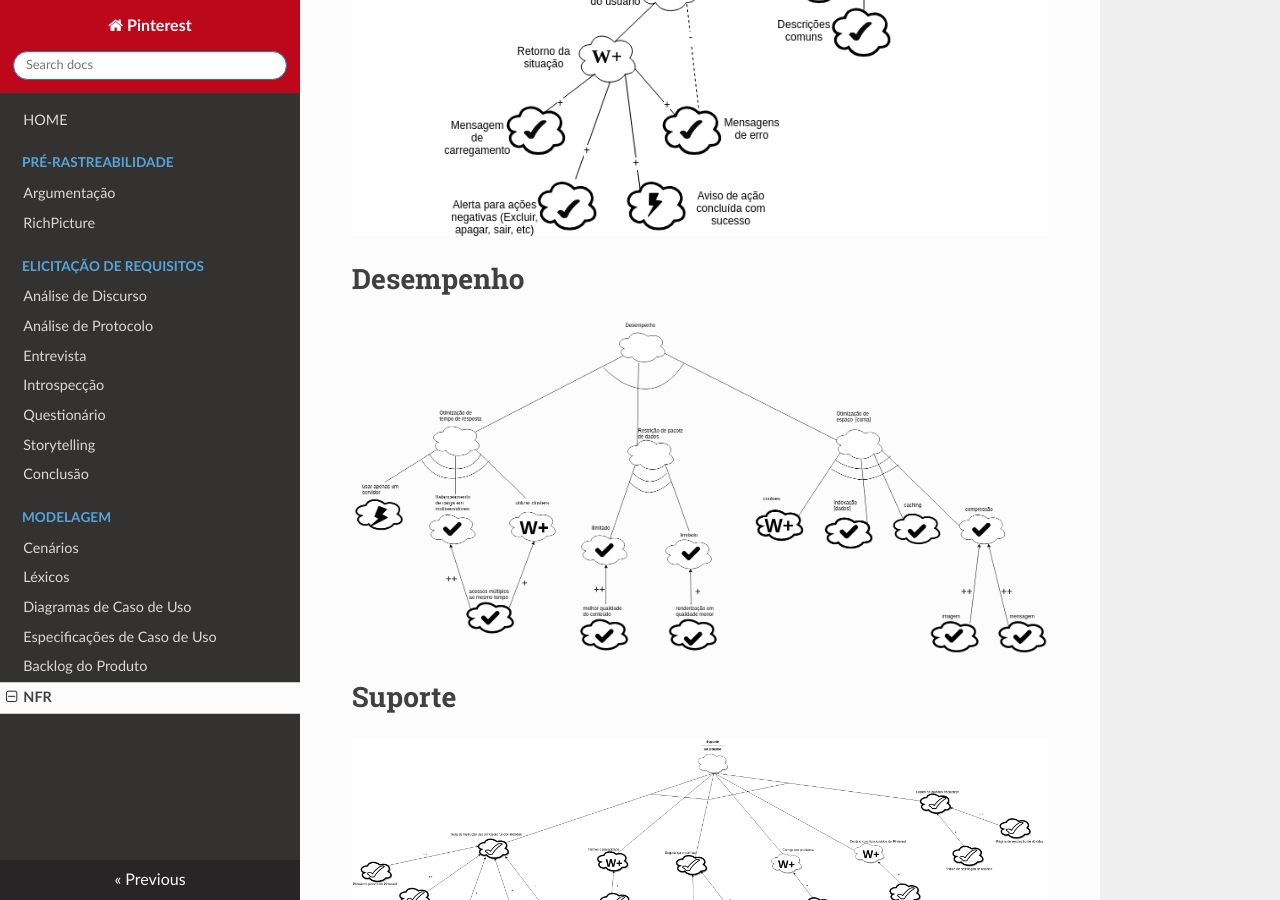
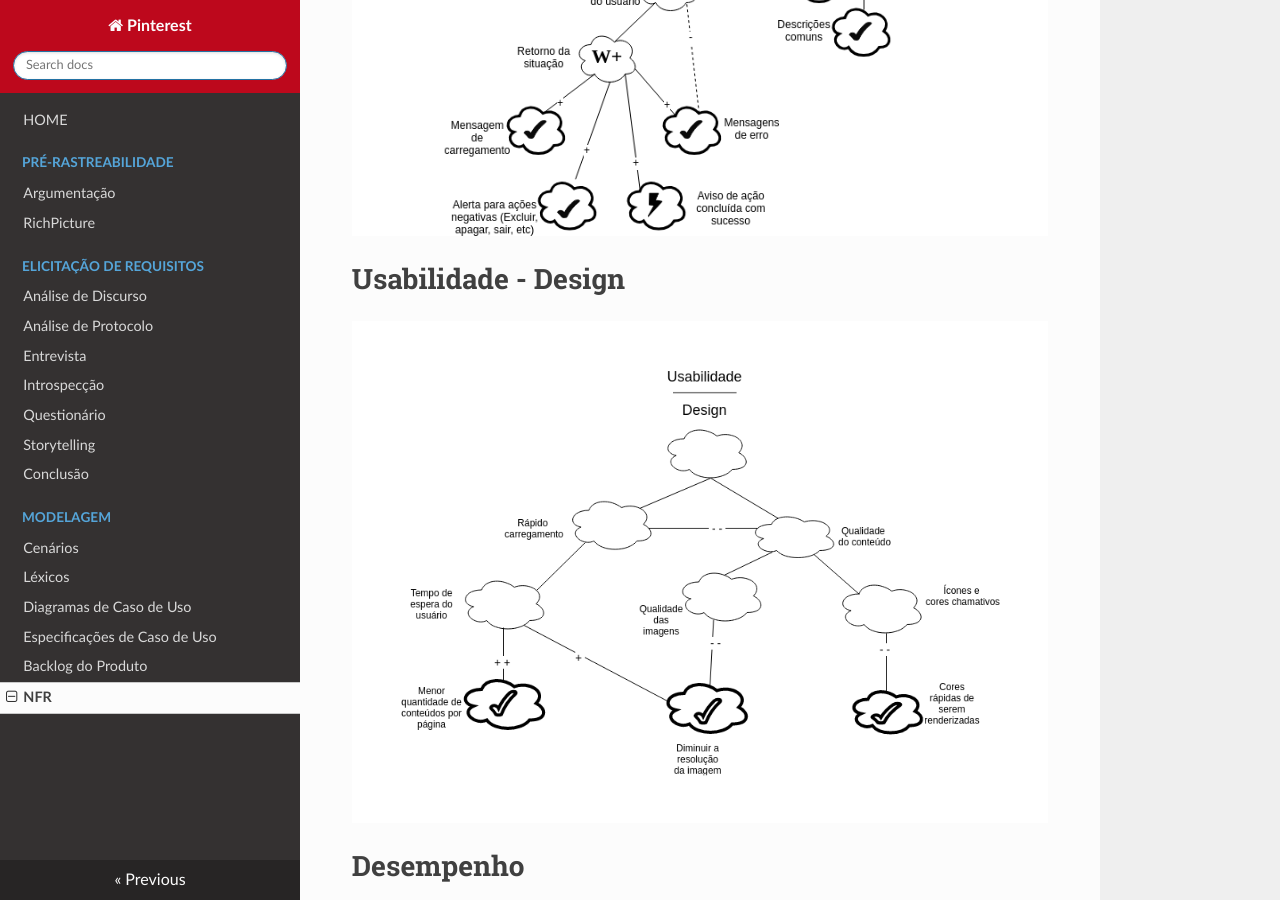
Before and after one commit to joberthrogers18/2018.2-Requisitos-Pinterest, an MkDocs documentation site: the page built from docs/nfr.md, in a window 1280 px wide and 900 px high, scrolled down 1481 px. Built offline with MkDocs 1.6.1, drawn with Linux system fonts in a browser that asks for light colours; nearby versions of some CDN libraries; old or Windows-style settings are respelled for this version of MkDocs.

Commit message:
Included a new NFR for Design

```diff
--- a/docs/nfr.md
+++ b/docs/nfr.md
@@ -9,6 +9,9 @@
 # Usabilidade
 
 ![](img/NFR-Usabilidade.png)
+
+# Usabilidade - Design
+![](img/Design - NFR.png)
 
 # Desempenho
 
```
Also changed, not shown: docs/img/Design - NFR.png (added).
